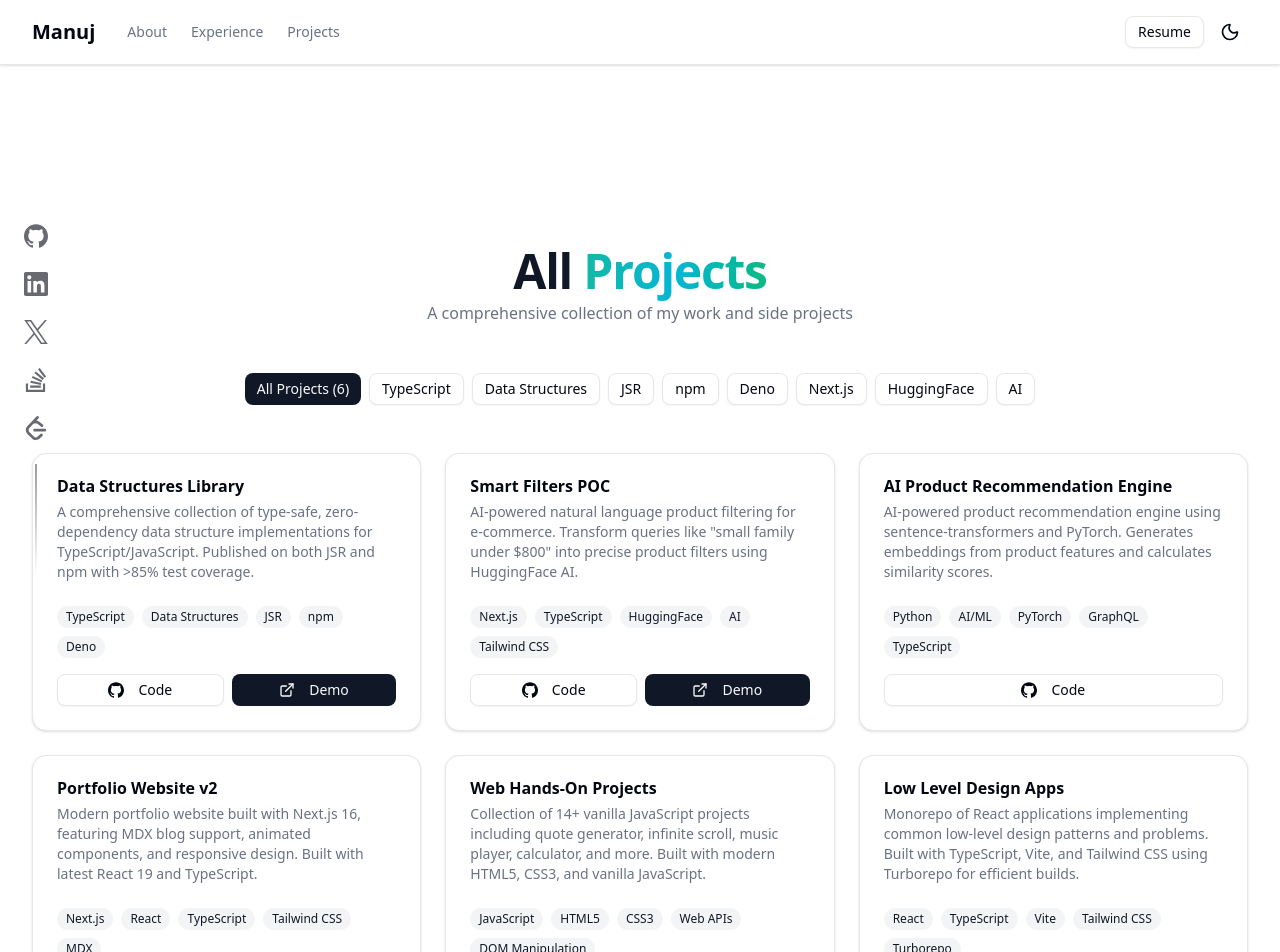
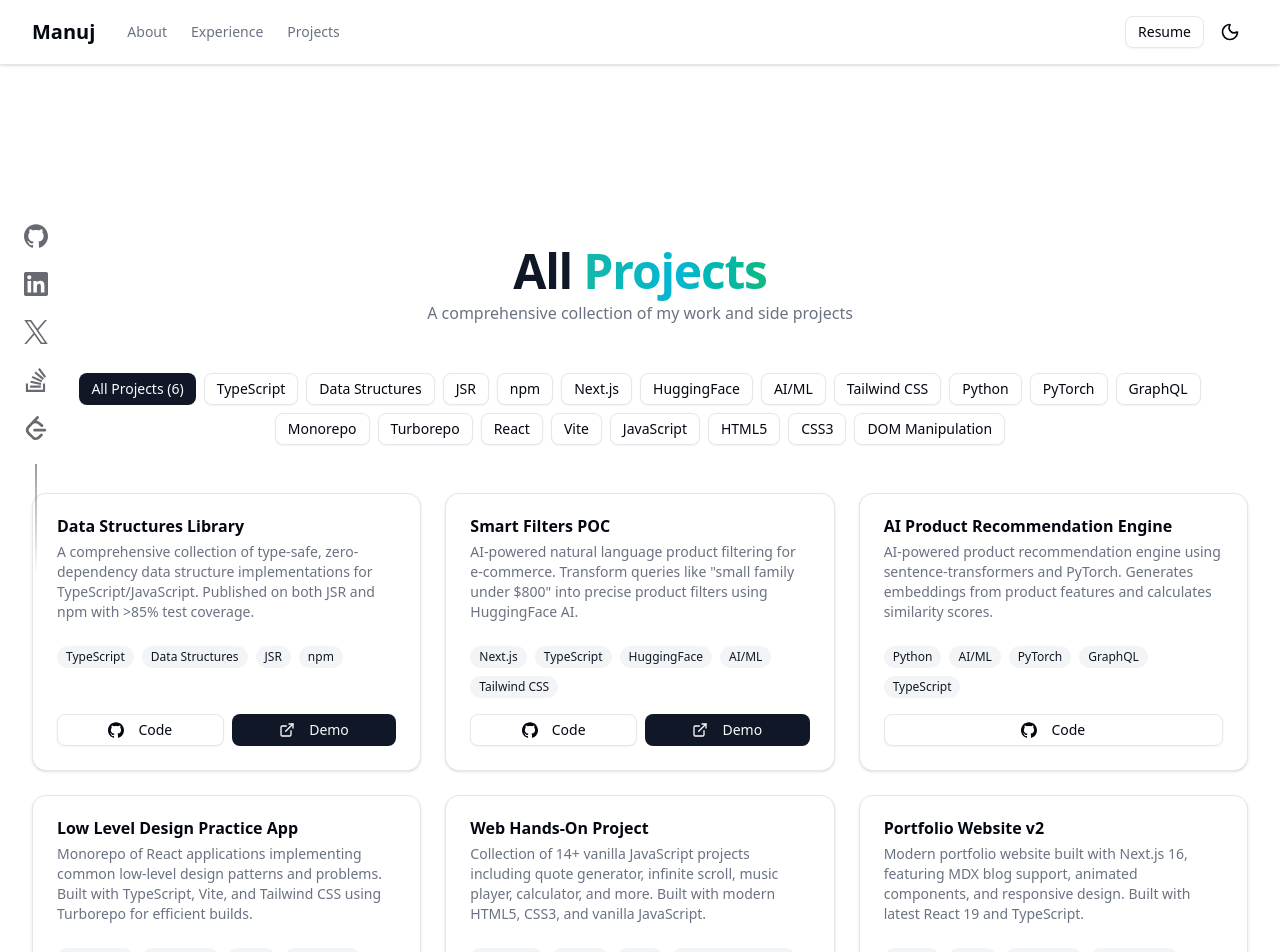
Before and after one commit to mandy8055/portfolio-v2, a Next.js app: page /projects in a window 1280 px wide. Shown: the top 952 px of the page. Built offline with nearby package versions, Linux system fonts and the light colour scheme.

Commit message:
chore: 🏠 perform housekeeping

```diff
--- a/src/app/projects/page.tsx
+++ b/src/app/projects/page.tsx
@@ -58,7 +58,7 @@
             >
               All Projects ({projects.length})
             </Button>
-            {allTags.slice(0, 8).map((tag) => (
+            {allTags.slice(0, 19).map((tag) => (
               <Button
                 key={tag}
                 variant={filter === tag ? 'default' : 'outline'}
--- a/src/data/personal.ts
+++ b/src/data/personal.ts
@@ -59,6 +59,7 @@
     '2x GATE Exam Qualifier (2020, 2021)',
     'Active Stack Overflow Contributor (6.8k+ rep)',
     'State-level Swimming Championship Medalist',
+    'Cracked JEE Mains',
   ],
 
   certifications: [
--- a/src/data/projects.ts
+++ b/src/data/projects.ts
@@ -13,7 +13,7 @@
     title: 'Data Structures Library',
     description:
       'A comprehensive collection of type-safe, zero-dependency data structure implementations for TypeScript/JavaScript. Published on both JSR and npm with >85% test coverage.',
-    tags: ['TypeScript', 'Data Structures', 'JSR', 'npm', 'Deno'],
+    tags: ['TypeScript', 'Data Structures', 'JSR', 'npm'],
     featured: true,
     github: 'https://github.com/mandy8055/data-structures',
     demo: 'https://data-structures-docs.vercel.app',
@@ -22,7 +22,7 @@
     title: 'Smart Filters POC',
     description:
       'AI-powered natural language product filtering for e-commerce. Transform queries like "small family under $800" into precise product filters using HuggingFace AI.',
-    tags: ['Next.js', 'TypeScript', 'HuggingFace', 'AI', 'Tailwind CSS'],
+    tags: ['Next.js', 'TypeScript', 'HuggingFace', 'AI/ML', 'Tailwind CSS'],
     featured: true,
     github: 'https://github.com/mandy8055/smart-filters-poc',
     demo: 'https://smart-filters-poc.vercel.app',
@@ -36,6 +36,31 @@
     github: 'https://github.com/mandy8055/ai-poc',
   },
   {
+    title: 'Low Level Design Practice App',
+    description:
+      'Monorepo of React applications implementing common low-level design patterns and problems. Built with TypeScript, Vite, and Tailwind CSS using Turborepo for efficient builds.',
+    tags: [
+      'Monorepo',
+      'Turborepo',
+      'React',
+      'TypeScript',
+      'Vite',
+      'Tailwind CSS',
+    ],
+    featured: false,
+    github: 'https://github.com/mandy8055/lld-apps',
+    demo: 'https://lld-apps.vercel.app',
+  },
+  {
+    title: 'Web Hands-On Project',
+    description:
+      'Collection of 14+ vanilla JavaScript projects including quote generator, infinite scroll, music player, calculator, and more. Built with modern HTML5, CSS3, and vanilla JavaScript.',
+    tags: ['JavaScript', 'HTML5', 'CSS3', 'DOM Manipulation', 'Web APIs'],
+    featured: false,
+    github: 'https://github.com/mandy8055/web_handsOn',
+    demo: 'https://mandy8055.github.io/web_handsOn',
+  },
+  {
     title: 'Portfolio Website v2',
     description:
       'Modern portfolio website built with Next.js 16, featuring MDX blog support, animated components, and responsive design. Built with latest React 19 and TypeScript.',
@@ -43,22 +68,4 @@
     featured: true,
     github: 'https://github.com/mandy8055/portfolio-v2',
   },
-  {
-    title: 'Web Hands-On Projects',
-    description:
-      'Collection of 14+ vanilla JavaScript projects including quote generator, infinite scroll, music player, calculator, and more. Built with modern HTML5, CSS3, and vanilla JavaScript.',
-    tags: ['JavaScript', 'HTML5', 'CSS3', 'Web APIs', 'DOM Manipulation'],
-    featured: false,
-    github: 'https://github.com/mandy8055/web_handsOn',
-    demo: 'https://mandy8055.github.io/web_handsOn',
-  },
-  {
-    title: 'Low Level Design Apps',
-    description:
-      'Monorepo of React applications implementing common low-level design patterns and problems. Built with TypeScript, Vite, and Tailwind CSS using Turborepo for efficient builds.',
-    tags: ['React', 'TypeScript', 'Vite', 'Tailwind CSS', 'Turborepo'],
-    featured: false,
-    github: 'https://github.com/mandy8055/lld-apps',
-    demo: 'https://lld-apps.vercel.app',
-  },
 ];
```
